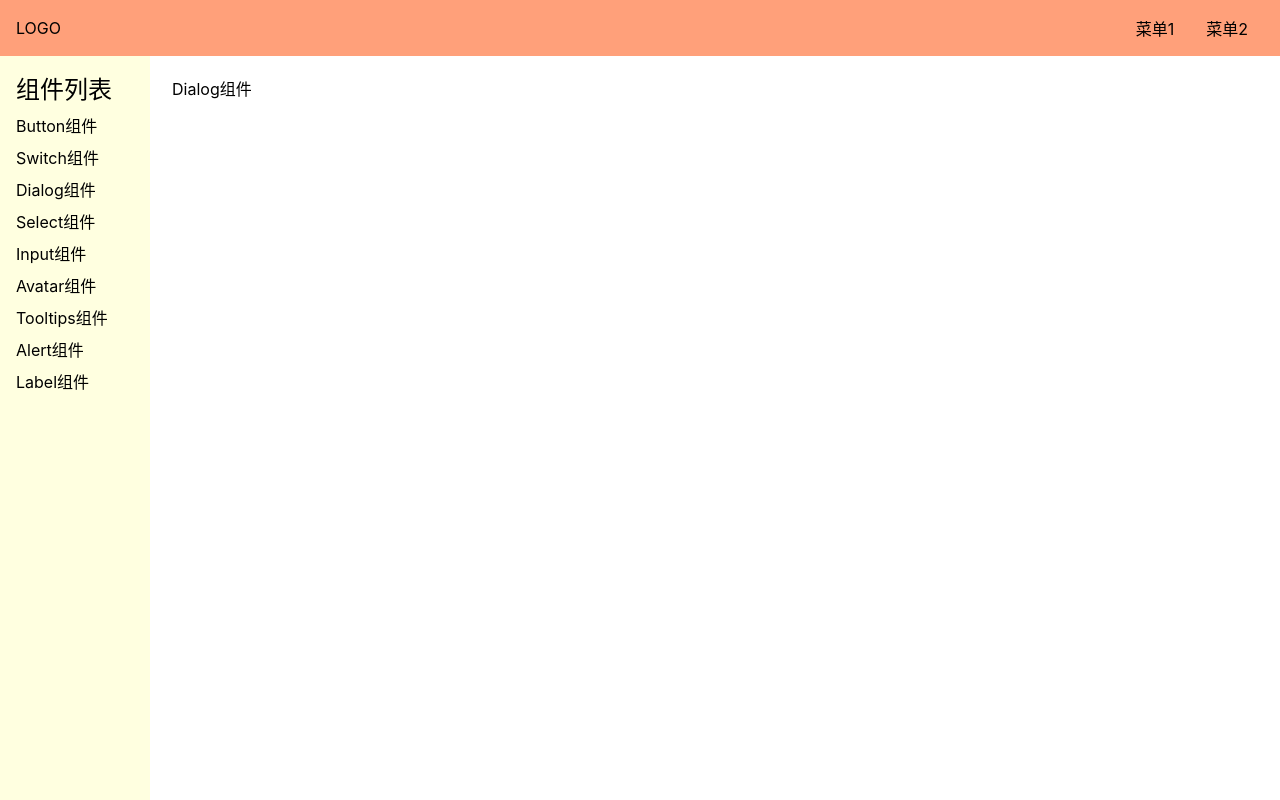
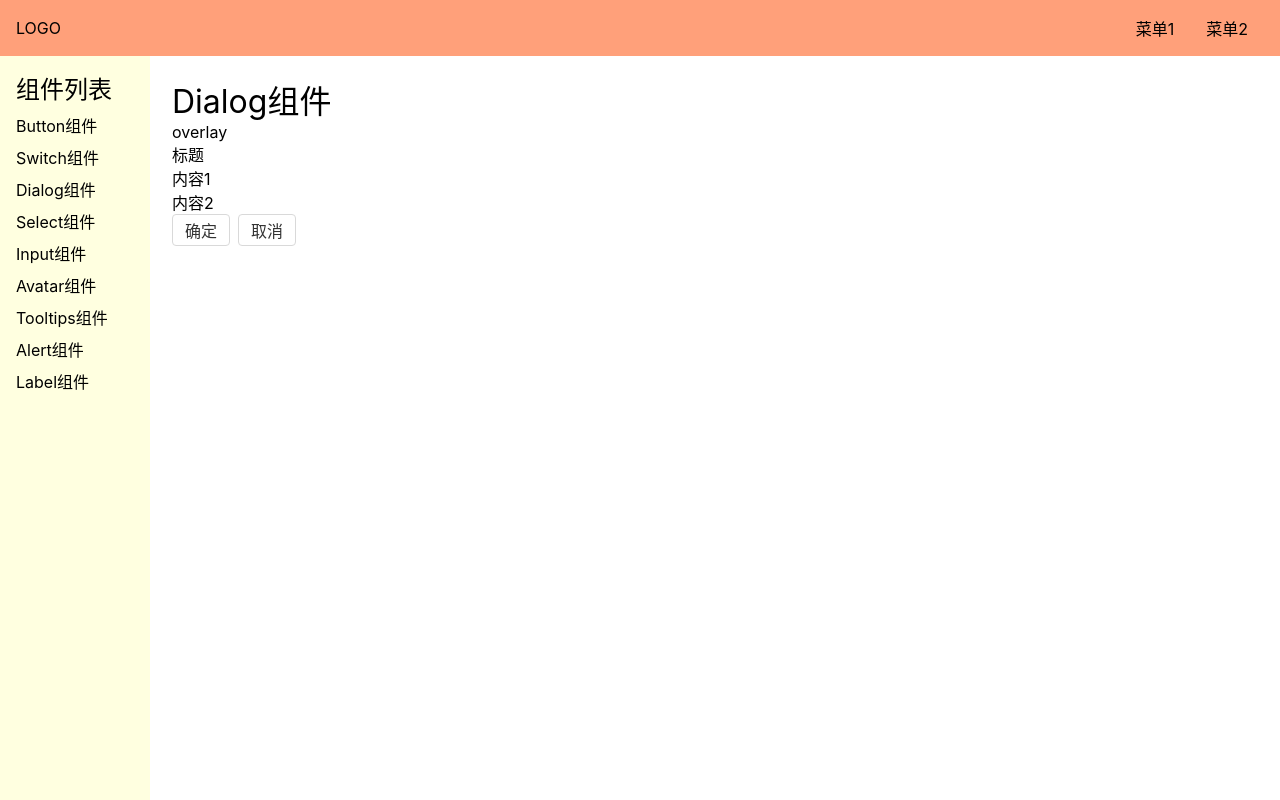
Before and after one commit to chenyulian/xela-ui, a Vue app: page /#/doc/dialog in a window 1280 px wide. Built offline with nearby package versions, Linux system fonts and the light colour scheme.

Commit message:
添加Dialog组件

```diff
--- a/src/components/demo/DialogDemo.vue
+++ b/src/components/demo/DialogDemo.vue
@@ -1,11 +1,13 @@
 <template>
-    <div>
-        Dialog组件
-    </div>
+    <h1>Dialog组件</h1>
+    <Dialog />
 </template>
 <script lang="ts">
+import Dialog from "../../lib/Dialog.vue";
 export default {
-
+    components: {
+        Dialog
+    }
 }
 </script>
 <style lang="scss">
--- /dev/null
+++ b/src/lib/Dialog.vue
@@ -0,0 +1,31 @@
+<template>
+    <div class="xela-dialog-overlay">
+        overlay
+    </div>
+    <div class="xela-dialog-wrapper">
+        <header>标题</header>
+        <main>
+            <p>内容1</p>
+            <p>内容2</p>
+        </main>
+        <footer>
+            <Button>确定</Button>
+            <Button>取消</Button>
+        </footer>
+    </div>
+</template>
+
+<script lang="ts">
+import Button from "./Button.vue";
+
+    export default {
+        name: "Dialog",
+        components: {
+            Button
+        }
+    }
+</script>
+
+<style lang="scss" scoped>
+
+</style>
```
